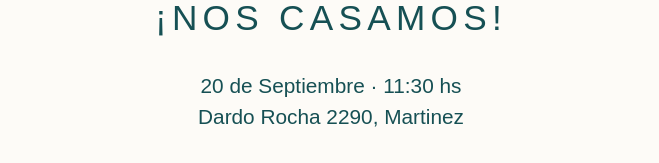
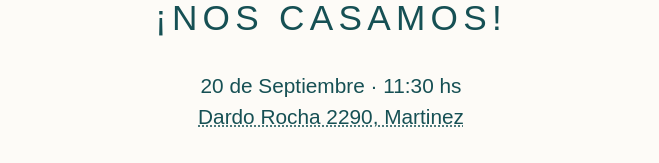
Before and after one commit to unmateo/mateoybernardita, a Next.js app: page / in a window 1280 px wide. Shown: the part 203-366 px from the top of the page, without its empty margins (309-968 px from the left). Built offline with nearby package versions, Linux system fonts and the light colour scheme; a web font is replaced by a local one.

Commit message:
link maps

```diff
--- a/app/page.tsx
+++ b/app/page.tsx
@@ -20,7 +20,14 @@ export default function Page() {
 
       <p className={styles.infoText}>
               20 de Septiembre · 11:30 hs<br />
-            Dardo Rocha 2290, Martinez
+            <a
+              href="https://maps.app.goo.gl/ukFK7i1yncSZMHTn9"
+              target="_blank"
+              rel="noopener noreferrer"
+              style={{ color: '#165054', textDecoration: 'underline', textDecorationColor: '#165054', textDecorationThickness: 'from-font', textDecorationStyle: 'dotted' }}
+            >
+              Dardo Rocha 2290, Martinez
+            </a>
             </p>
         <button onClick={() => setIsRSVPDialogOpen(true)} className={styles.buttonInverted}>
           Confirmar asistencia
```
